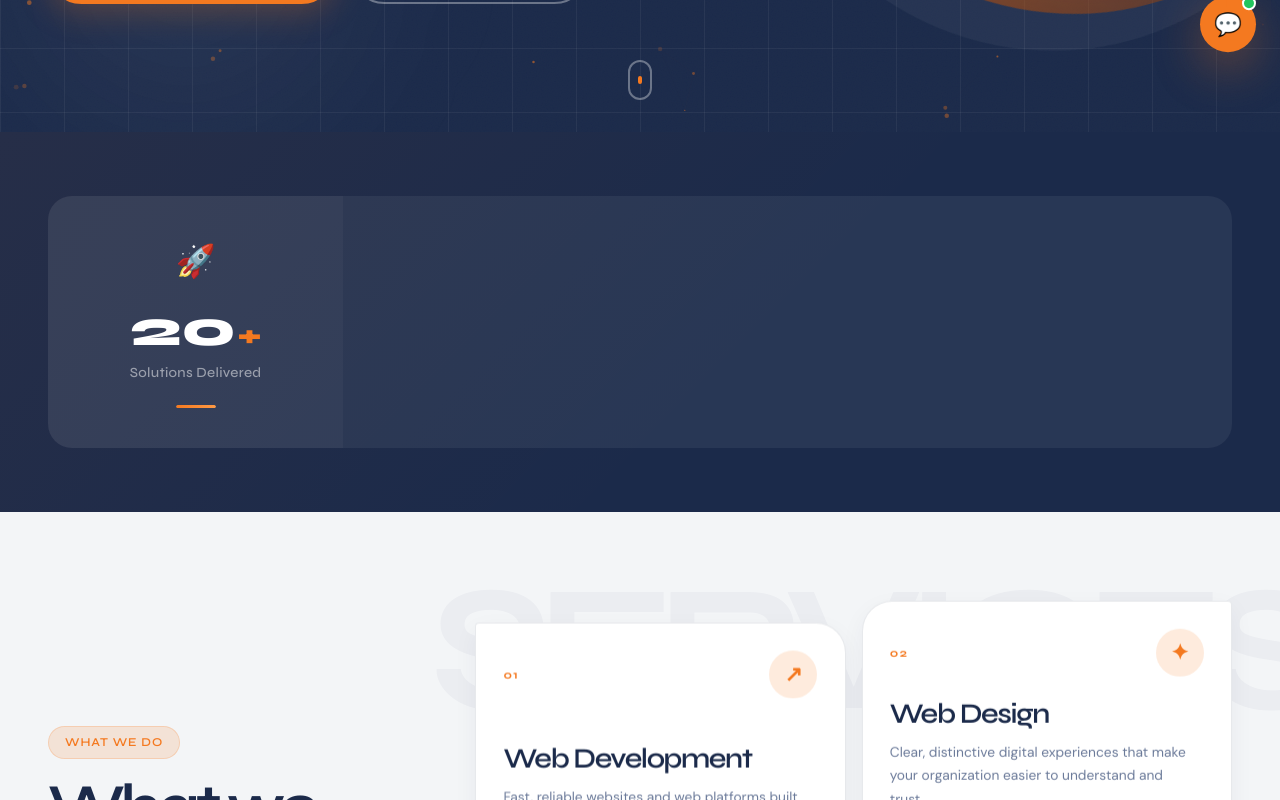
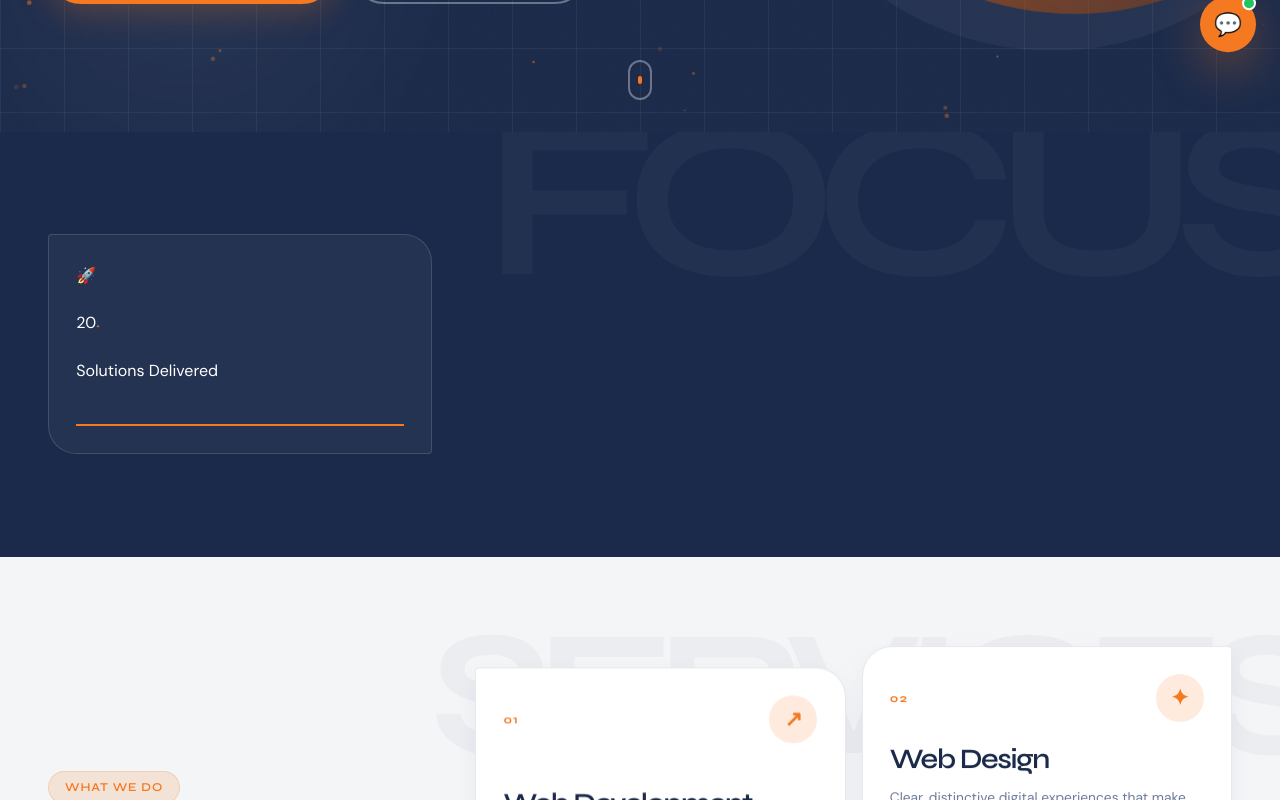
Before and after one commit to yerondereje432/sedecia, a React (Vite) app: page / in a window 1280 px wide. Shown: the part 720-1520 px from the top of the page. Built offline with nearby package versions, Linux system fonts and the light colour scheme.

Commit message:
Refactor StatsSection styles for improved layout

```diff
--- a/src/components/sections/StatsSection.css
+++ b/src/components/sections/StatsSection.css
@@ -1,93 +1,16 @@
-.stats {
-  background: var(--navy);
-  padding-block: 4rem;
-  position: relative;
-  overflow: hidden;
-}
-
-.stats::before {
-  content: '';
-  position: absolute;
-  inset: 0;
-  background: linear-gradient(135deg, rgba(244,121,32,0.05) 0%, transparent 60%);
-  pointer-events: none;
-}
-
-.stats__grid {
-  display: grid;
-  grid-template-columns: repeat(4, 1fr);
-  gap: 1px;
-  background: rgba(255,255,255,0.06);
-  border-radius: var(--radius-lg);
-  overflow: hidden;
-}
-
-.stats__card {
-  background: rgba(255,255,255,0.03);
-  padding: 2.5rem 2rem;
-  display: flex;
-  flex-direction: column;
-  align-items: center;
-  text-align: center;
-  gap: 0.5rem;
-  transition: var(--transition-base);
-  position: relative;
-}
-
-.stats__card:hover {
-  background: rgba(244,121,32,0.08);
-}
-
-.stats__icon {
-  font-size: 2rem;
-  margin-bottom: 0.5rem;
-}
-
-.stats__number {
-  font-family: var(--font-display);
-  font-size: clamp(2.2rem, 4vw, 3.2rem);
-  font-weight: 800;
-  color: var(--white);
-  line-height: 1;
-  display: flex;
-  align-items: baseline;
-  gap: 0.1rem;
-}
-
-.stats__suffix {
-  font-size: 60%;
-  color: var(--orange);
-}
-
-.stats__label {
-  font-size: 0.875rem;
-  color: rgba(255,255,255,0.5);
-  font-family: var(--font-display);
-  font-weight: 500;
-  letter-spacing: 0.02em;
-}
-
-.stats__bar {
-  width: 40px;
-  height: 3px;
-  background: rgba(255,255,255,0.1);
-  border-radius: 2px;
-  margin-top: 0.75rem;
-  overflow: hidden;
-}
-
-.stats__bar-fill {
-  height: 100%;
-  background: linear-gradient(90deg, var(--orange), var(--orange-light));
-  border-radius: 2px;
-  transform-origin: left;
-}
-
-@media (max-width: 768px) {
-  .stats__grid { grid-template-columns: repeat(2, 1fr); }
-}
-
-@media (max-width: 480px) {
-  .stats__grid { grid-template-columns: 1fr 1fr; gap: 0; }
-  .stats__card { padding: 1.5rem 1rem; }
-}
+.stats { position:relative; overflow:hidden; background:var(--navy); color:var(--white); }
+.stats::before { content:'FOCUS'; position:absolute; right:-2rem; top:-3rem; color:rgba(255,255,255,.035); font:700 clamp(7rem,18vw,18rem)/1 var(--font-display); letter-spacing:-.1em; pointer-events:none; }
+.stats__intro { position:relative; z-index:1; display:flex; align-items:end; justify-content:space-between; gap:2rem; margin-bottom:2.5rem; }
+.stats__intro p { max-width:420px; color:rgba(255,255,255,.58); font-size:.95rem; line-height:1.7; }
+.stats__grid { position:relative; z-index:1; display:grid; grid-template-columns:repeat(3,1fr); gap:1rem; background:transparent; }
+.stats__card { position:relative; min-height:220px; display:flex; flex-direction:column; justify-content:space-between; padding:1.7rem; border:1px solid rgba(255,255,255,.14); border-radius:4px 28px 4px 28px; background:rgba(255,255,255,.045); overflow:hidden; transition:background .4s ease, border-color .4s ease; }
+.stats__card:nth-child(2) { border-radius:28px 4px 28px 4px; }
+.stats__card:hover { background:rgba(244,121,32,.1); border-color:rgba(244,121,32,.55); }
+.stats__card-number { color:var(--orange); font:600 clamp(3.6rem,7vw,6rem)/.8 var(--font-display); letter-spacing:-.08em; }
+.stats__suffix { font-size:40%; color:var(--orange-light); }
+.stats__card-copy { margin-top:2rem; }
+.stats__card-copy h3 { color:var(--white); font:600 1.05rem var(--font-display); letter-spacing:-.02em; }
+.stats__card-copy p { max-width:240px; margin-top:.4rem; color:rgba(255,255,255,.52); font-size:.78rem; line-height:1.55; }
+.stats__bar { width:100%; height:2px; margin-top:1.2rem; background:rgba(255,255,255,.12); overflow:hidden; }
+.stats__bar-fill { height:100%; background:var(--orange); transform-origin:left; }
+@media (max-width:700px) { .stats__intro { display:block; } .stats__intro p { margin-top:1rem; } .stats__grid { grid-template-columns:1fr; } .stats__card:nth-child(2) { border-radius:4px 28px 4px 28px; } }
```
